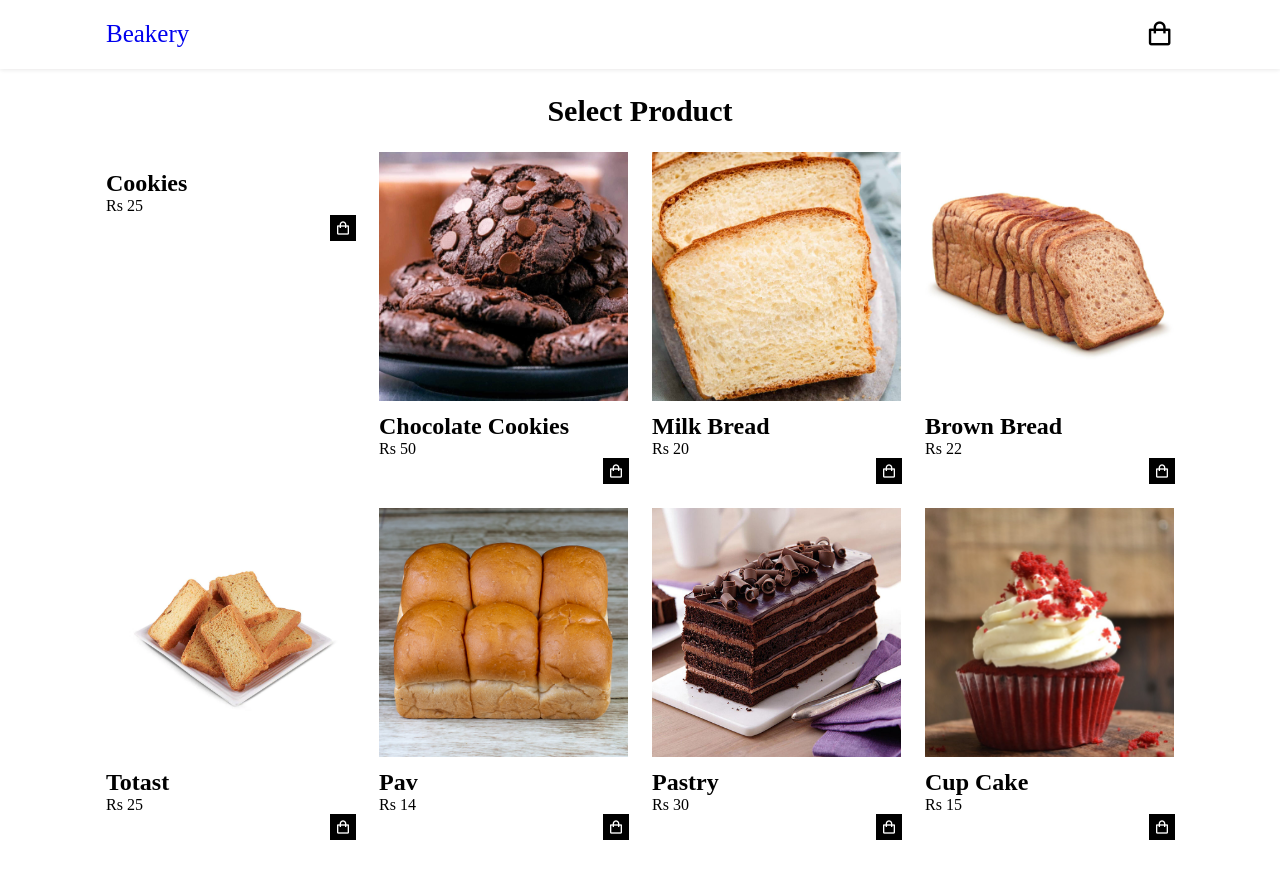
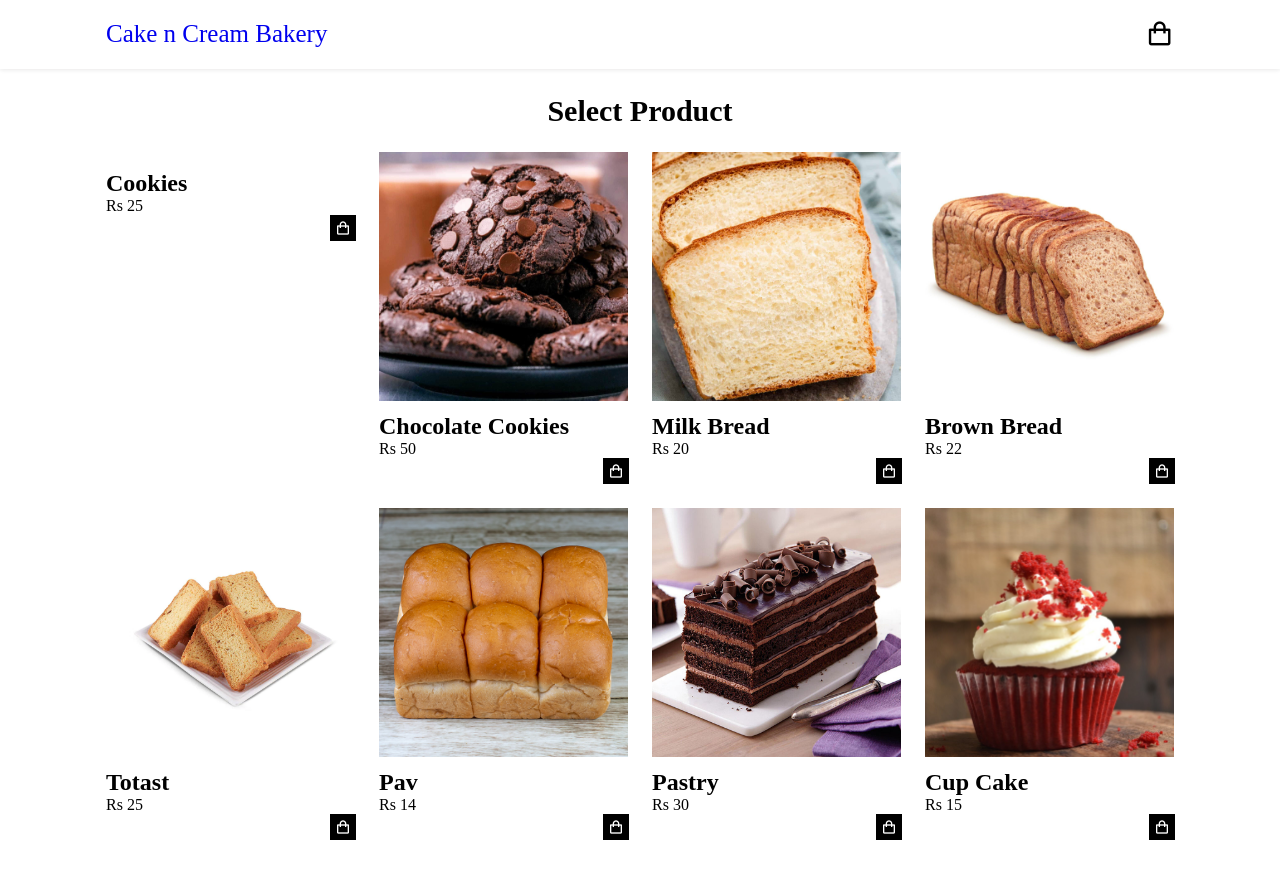
Before and after one commit to Saurabh3000/Ecommerce-Website, a plain HTML site: page index.html in a window 1280 px wide. Drawn offline with nearby package versions, Linux system fonts and the light colour scheme.

Commit message:
main index file

```diff
--- a/index.html
+++ b/index.html
@@ -1,8 +1,7 @@
 <!DOCTYPE html>
 <html lang="en">
 <head>
-    <meta charset="UTF-8">
-    <meta http-equiv="X-UA-Compatible" content="IE=edge">
+
     <meta name="viewport" content="width=device-width, initial-scale=1.0">
     <title>Welcome</title>
 
@@ -14,7 +13,7 @@
     <header>
         <div class="bar container">
             <!-- <p class="brand_name">Bakery Unit</p> -->
-            <a href="#" class="brand_name">Beakery</a>
+            <a href="#" class="brand_name">Cake n Cream Bakery</a>
             <i class='bx bx-shopping-bag' id="shopping_icon"></i>
 
             <div class="cart">
```
